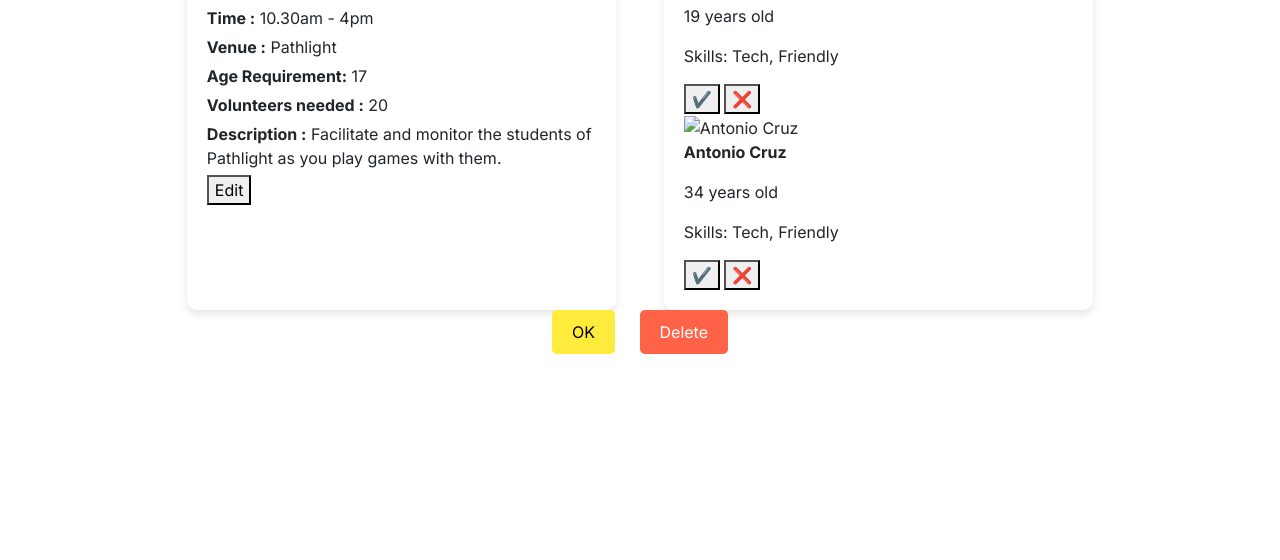
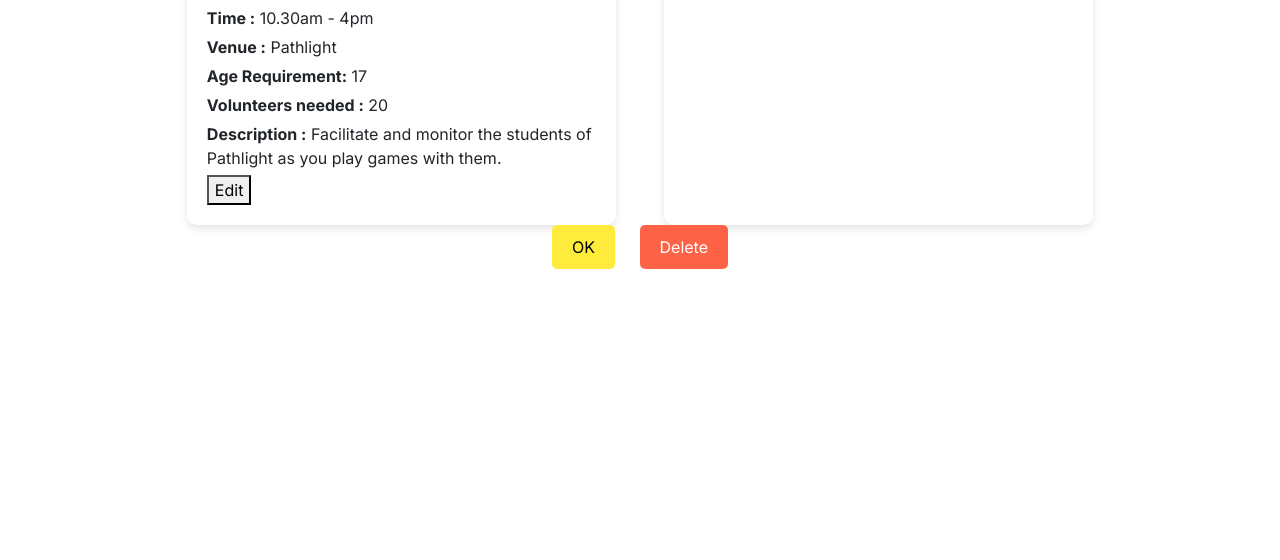
Before and after one commit to brazeen/BED2024Apr_P07_T05, a website: page public/ngomanageopportunity.html in a window 1280 px wide. Shown: the part 240-800 px from the top of the page. Drawn offline with nearby package versions, Linux system fonts and the light colour scheme; some packages are replaced by stand-ins of ours; a script that the page names is missing.

Commit message:
added user popup to ngo manage opp html

```diff
--- a/public/ngomanageopportunity.html
+++ b/public/ngomanageopportunity.html
@@ -46,6 +46,13 @@
         </div>
     </nav>
     <main class="manageoppMain">
+        <div class="user-popup">
+            <p id="userpopup-text"></p>
+            <div class="userpopup-buttons">
+                <button id="userpopup-yes">Yes</button>
+                <button id="userpopup-no">No</button>
+            </div>
+        </div>
         <h1>Manage Opportunity</h1>
         <div class="manageoppwrapper">
             <section class="leftSideDiv">
@@ -62,30 +69,7 @@
             </section>
             <section class="rightSideDiv">
                 <h2>Applications</h2>
-                <div class="applicant">
-                    <img src="johnny_williams.jpg" alt="Johnny Williams">
-                    <div class="info">
-                        <p><strong>Johnny Williams</strong></p>
-                        <p>19 years old</p>
-                        <p>Skills: Tech, Friendly</p>
-                    </div>
-                    <div class="actions">
-                        <button class="accept">✔️</button>
-                        <button class="reject">❌</button>
-                    </div>
-                </div>
-                <div class="applicant">
-                    <img src="antonio_cruz.jpg" alt="Antonio Cruz">
-                    <div class="info">
-                        <p><strong>Antonio Cruz</strong></p>
-                        <p>34 years old</p>
-                        <p>Skills: Tech, Friendly</p>
-                    </div>
-                    <div class="actions">
-                        <button class="accept">✔️</button>
-                        <button class="reject">❌</button>
-                    </div>
-                </div>
+
 
             </section>
         </div>
@@ -103,4 +87,5 @@
 </body>
 <link href="https://cdn.jsdelivr.net/npm/bootstrap@5.3.3/dist/css/bootstrap.min.css" rel="stylesheet" integrity="sha384-QWTKZyjpPEjISv5WaRU9OFeRpok6YctnYmDr5pNlyT2bRjXh0JMhjY6hW+ALEwIH" crossorigin="anonymous">
 <script src="https://cdn.jsdelivr.net/npm/bootstrap@5.3.3/dist/js/bootstrap.bundle.min.js" integrity="sha384-YvpcrYf0tY3lHB60NNkmXc5s9fDVZLESaAA55NDzOxhy9GkcIdslK1eN7N6jIeHz" crossorigin="anonymous"></script>
+<script src="./scripts/ngoscript.js"></script>
 </html>
```
